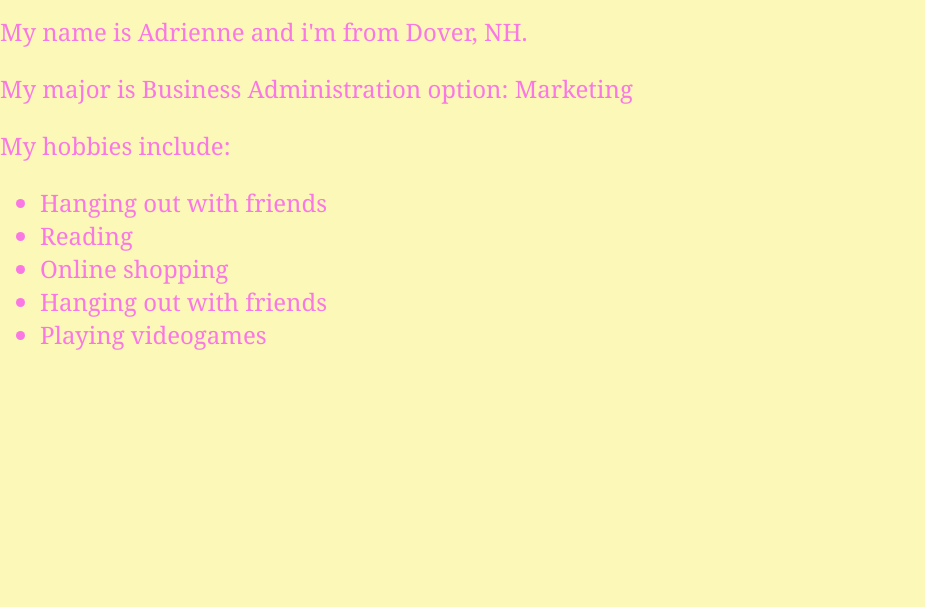
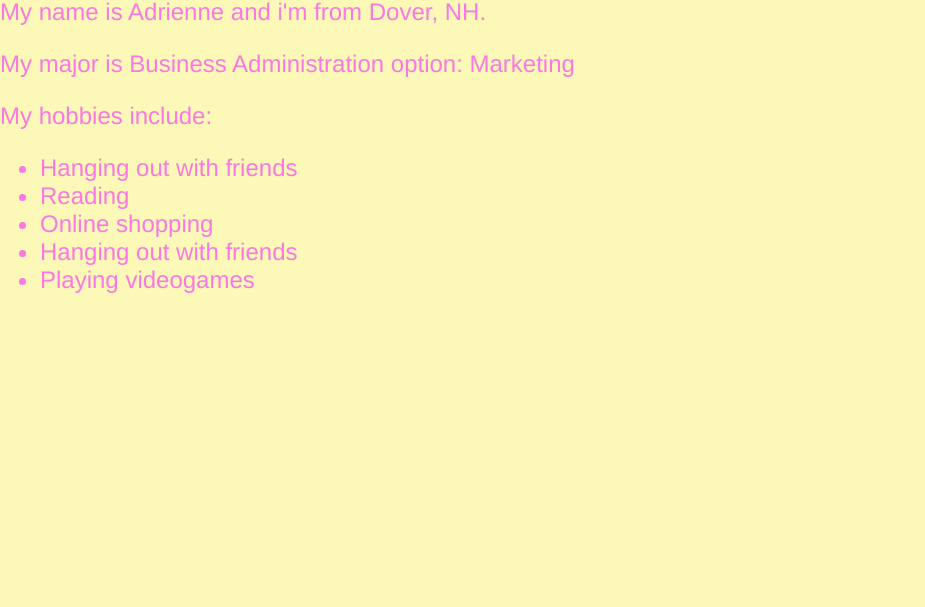
Before and after one commit to Adrienne-Smith/Networked-World-CS-408.02, a plain HTML site: page index.html in a window 1280 px wide. Shown: the part 193-800 px from the top of the page, without its empty margins (0-925 px from the left). Drawn offline with Linux system fonts and the light colour scheme.

Commit message:
Update styles.css

```diff
--- a/styles.css
+++ b/styles.css
@@ -11,5 +11,5 @@ h1{
 
 body{
     color:#FA78E3;
-    font-family: "Georgia";
+    font-family: "Helvetica";
 }
```
